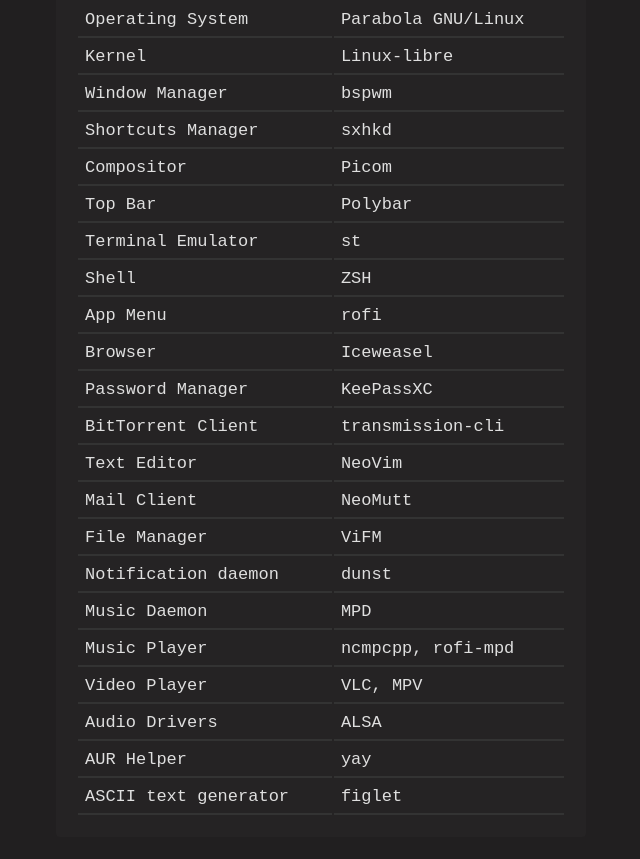
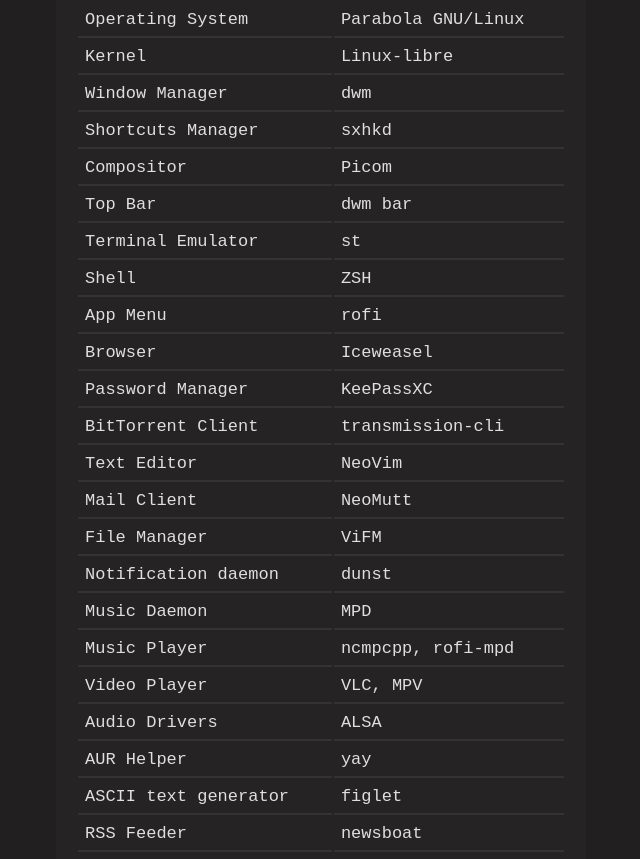
Before and after one commit to samedamci/personal_page, a website: page setup.html in a window 1280 px wide. Shown: the part 1457-2316 px from the top of the page, without its empty margins (319-959 px from the left). Drawn offline with nearby package versions, Linux system fonts and the light colour scheme; files that its build step writes are made by us from their sources.

Commit message:
Edit setup info

```diff
--- a/setup.html
+++ b/setup.html
@@ -73,7 +73,7 @@
           </tr>
           <tr>
             <td>Window Manager</td>
-            <td>bspwm</td>
+            <td>dwm</td>
           </tr>
           <tr>
             <td>Shortcuts Manager</td>
@@ -85,7 +85,7 @@
           </tr>
           <tr>
             <td>Top Bar</td>
-            <td>Polybar</td>
+            <td>dwm bar</td>
           </tr>
           <tr>
             <td>Terminal Emulator</td>
@@ -151,6 +151,10 @@
             <td>ASCII text generator</td>
             <td>figlet</td>
           </tr>
+          <tr>
+            <td>RSS Feeder</td>
+            <td>newsboat</td>
+          </tr>
         </table>
       </div>
       <h2>Other devices</h2>
```
Also changed, not shown: 1 other file.
